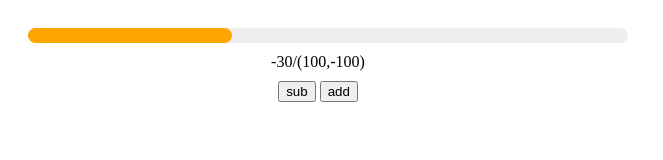
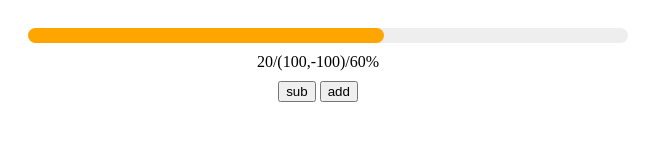
Before and after one commit to rgy19930329/KylinWidgets, a plain HTML site: page KylinWidgets/klineprogressbar（条形进度条）/test.html in a window 1280 px wide. Shown: the whole page, without its empty margins (0-663 px from the left). Drawn offline with Linux system fonts and the light colour scheme.

Commit message:
优化klineprocessbar

```diff
--- a/KylinWidgets/klineprogressbar（条形进度条）/klineprogressbar.js
+++ b/KylinWidgets/klineprogressbar（条形进度条）/klineprogressbar.js
@@ -32,11 +32,9 @@ function Klineprogressbar(bar){
 	var maxValue = null;
 	var minValue = null;
 	var barWidth = null;
-	var inner = bar.querySelector('.inner');
 
-	function getValue(){
-		return currentValue;
-	}
+	var inner = document.createElement('div');
+	bar.appendChild(inner);
 
 	function getMaxValue(){
 		return maxValue;
@@ -44,6 +42,15 @@ function Klineprogressbar(bar){
 
 	function getMinValue(){
 		return minValue;
+	}
+
+	function getProcess(){
+		var process = Math.round( (currentValue - minValue) * 100 / (maxValue - minValue) );
+		return process + '%';
+	}
+
+	function getValue(){
+		return currentValue;
 	}
 
 	function setValue(value){
@@ -95,7 +102,8 @@ function Klineprogressbar(bar){
 		getValue: getValue,
 		setValue: setValue,
 		getMaxValue: getMaxValue,
-		getMinValue: getMinValue
+		getMinValue: getMinValue,
+		getProcess: getProcess
 	}
 
 }
--- a/KylinWidgets/klineprogressbar（条形进度条）/test.html
+++ b/KylinWidgets/klineprogressbar（条形进度条）/test.html
@@ -24,9 +24,9 @@
 <body>
 
     <div class="wrap">
-   	    <div id="myBar">
-            <div class="inner"></div>
-        </div>
+
+   	    <div id="myBar"></div>
+
         <div id="show"></div>
         <div>
         	<button id="sub">sub</button>
@@ -53,14 +53,14 @@
 
 
 	function showInfo(){
-		show.innerHTML = bar.getValue() + '/(' + bar.getMaxValue() + ',' + bar.getMinValue() + ')';
+		show.innerHTML = bar.getValue() + '/(' + bar.getMaxValue() + ',' + bar.getMinValue() + ')/' + bar.getProcess();
 	}
 
 	showInfo();
 
 	function addPro(){
 		var v = bar.getValue();
-		v = v + 10;
+		v++;
 		bar.setValue(v);
 		showInfo();
 	}
@@ -78,7 +78,7 @@
 
 	setInterval(function(){
 		addPro();
-	}, 1000);
+	}, 50);
 
 	</script>
 </body>
```
